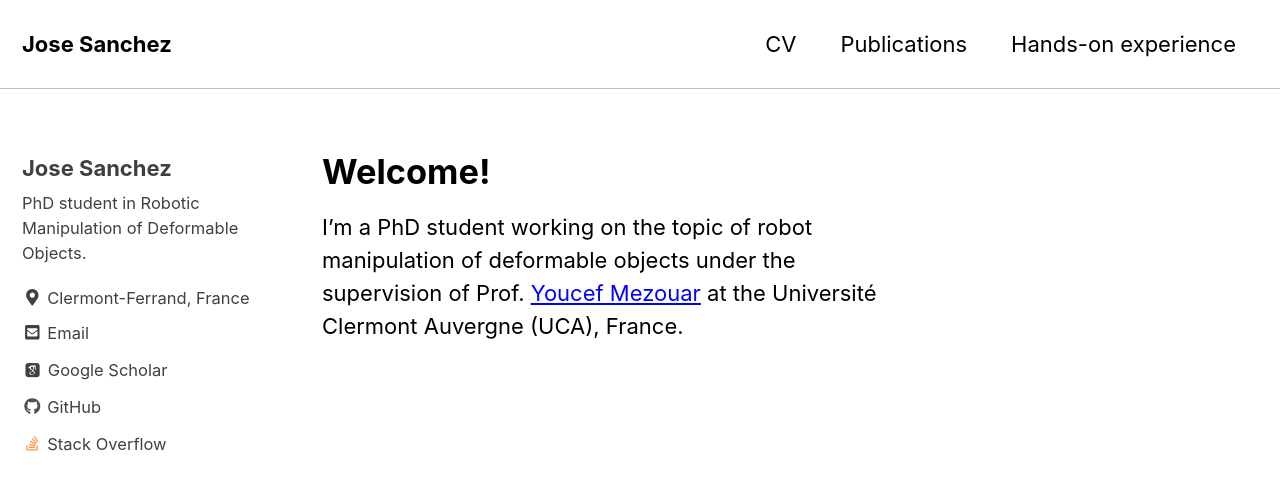
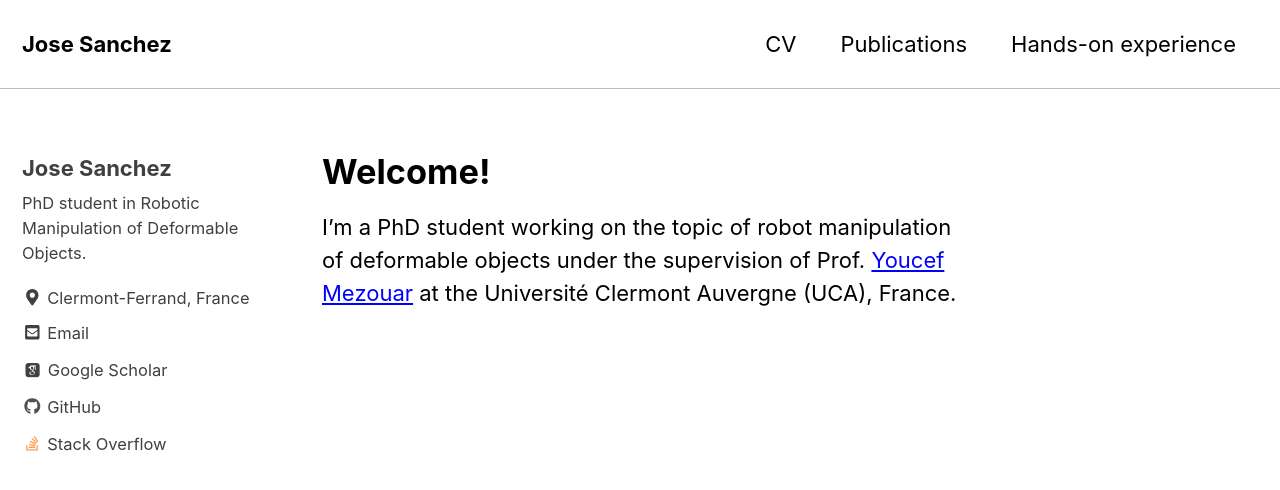
Before and after one commit to jsanch2s/jsanch2s.github.io, a Jekyll site: the page built from _pages/about.md, in a window 1280 px wide and 900 px high. Shown: the top 490 px of the window. Built offline with Jekyll 4.4.1, drawn with Linux system fonts in a browser that asks for light colours; cached includes are drawn as plain includes; nearby versions of some CDN libraries; some web fonts are replaced; our own code applies the rules of GitHub Pages for plain Markdown files.

Commit message:
Reverse right padding

```diff
--- a/_sass/minimal-mistakes/_page.scss
+++ b/_sass/minimal-mistakes/_page.scss
@@ -7,7 +7,7 @@
   @include clearfix;
   margin-top: 2em;
   padding-left: 1em;
-  padding-right: 3em;
+  padding-right: 1em;
   animation: intro 0.3s both;
   animation-delay: 0.35s;
 
```
